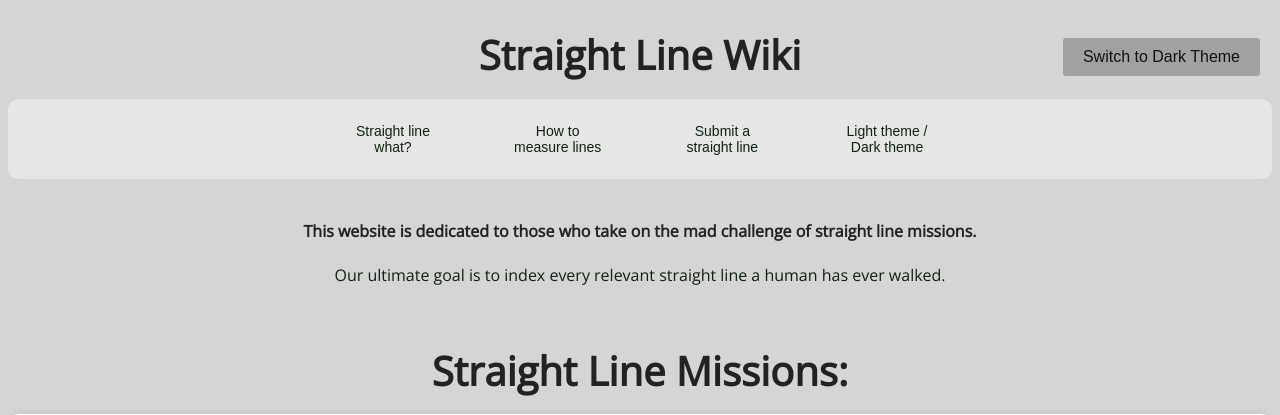
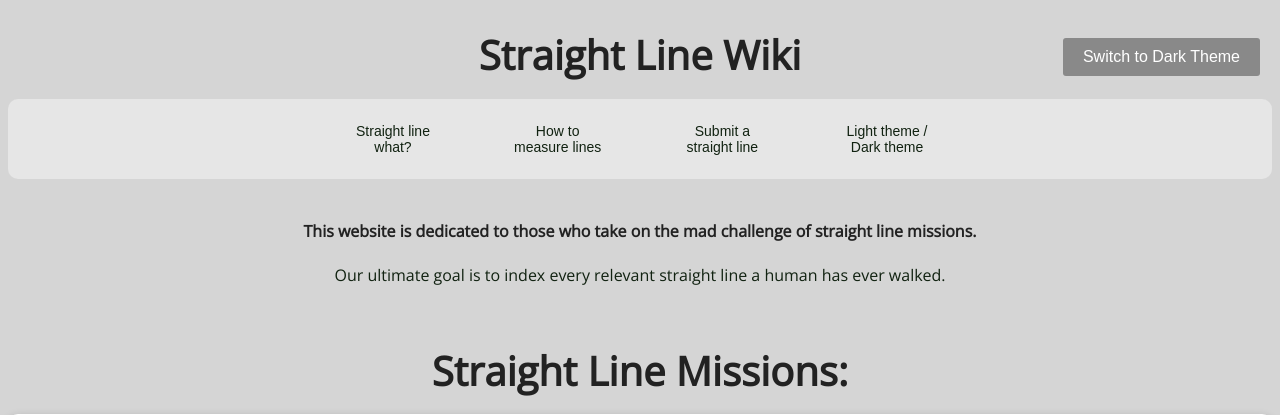
Before and after one commit to SamKry/straightlinewiki, a PHP site: page /index.php in a window 1280 px wide, with the pointer over the restyled element. Shown: the top 415 px of the page. Run offline with PHP 8.4, Linux system fonts and the light colour scheme; data that the repository does not hold is empty.

Commit message:
changed style of theme toggle

```diff
--- a/dark.css
+++ b/dark.css
@@ -235,5 +235,6 @@ button[name="theme-toggle-btn"] {
   }
 
   button[name="theme-toggle-btn"]:hover {
-	background-color: #353535;
+	background-color: #797979;
+	color: #111;
   }
--- a/style.css
+++ b/style.css
@@ -273,5 +273,6 @@ button[name="theme-toggle-btn"] {
   }
 
   button[name="theme-toggle-btn"]:hover {
-	background-color: #a1a1a1;
+	background-color: #898989;
+	color: #fff;
   }
```
